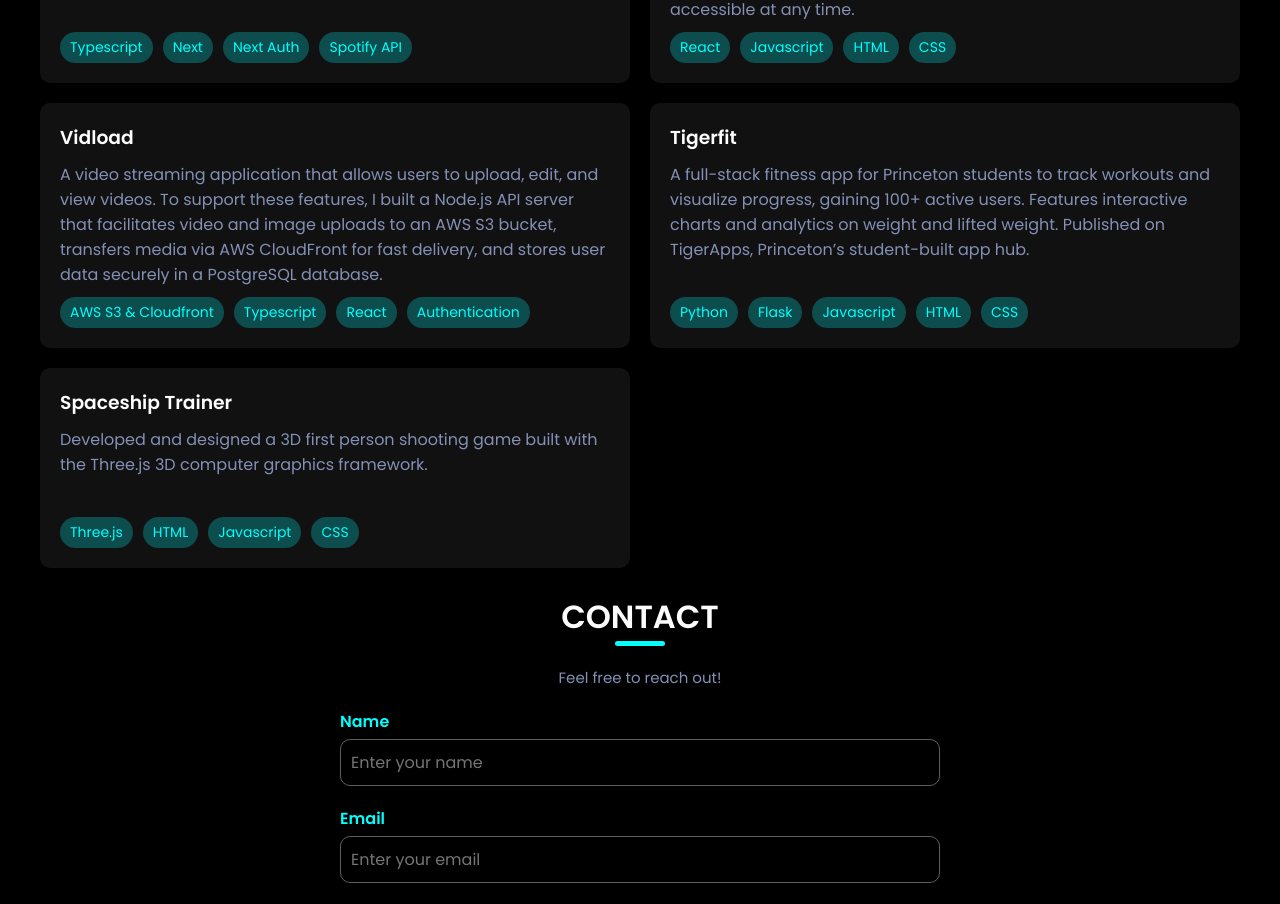
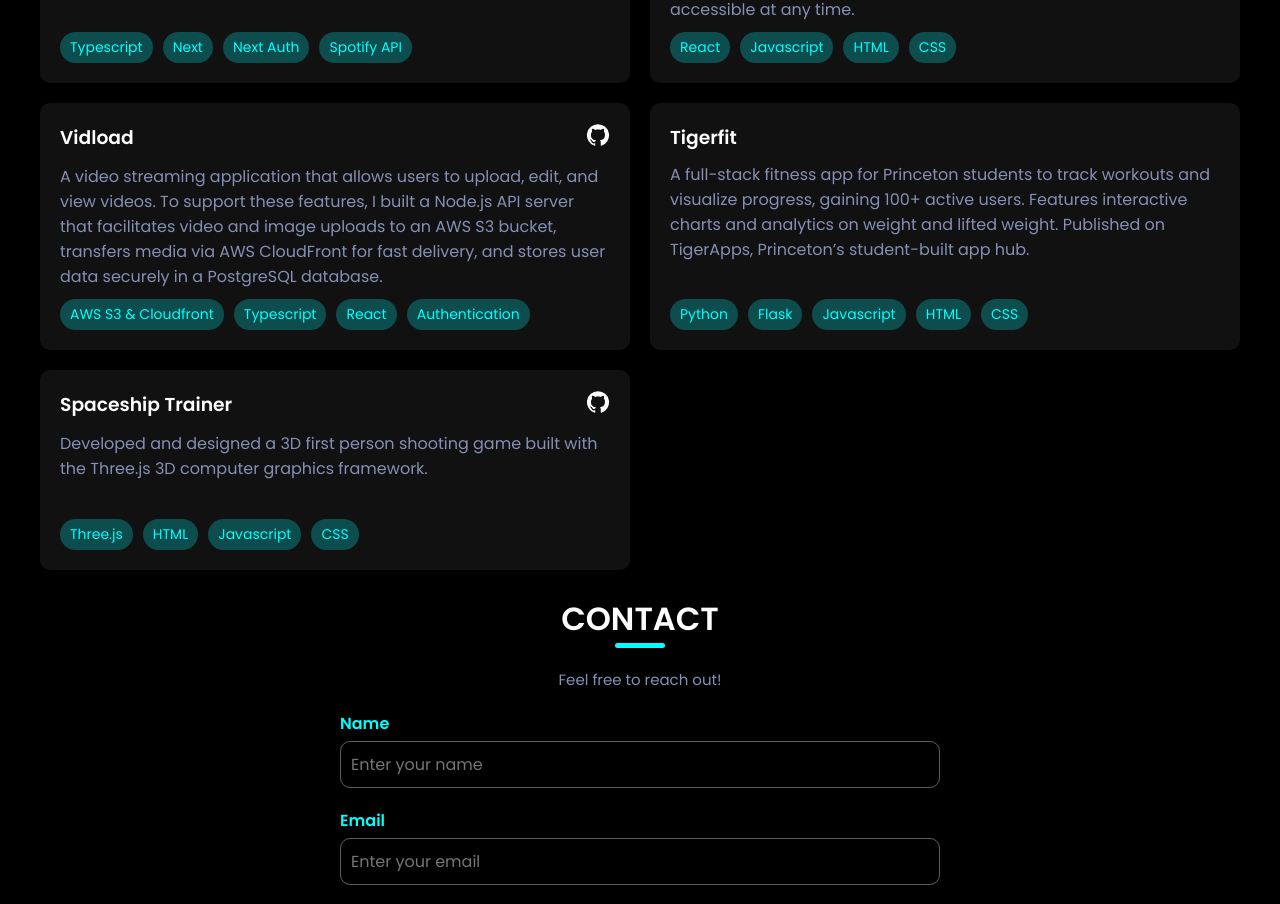
Before and after one commit to kevincas01/portfolio, a React (Create React App) app: page / in a window 1280 px wide. Shown: the part 2879-3783 px from the top of the page. Built offline with nearby package versions, Linux system fonts and the light colour scheme; the HTML template or start-up script is replaced by a standard one.

Commit message:
project github links

```diff
--- a/src/Components/Projects.js
+++ b/src/Components/Projects.js
@@ -16,12 +16,13 @@ const Projects = () => {
       skills: ["React", "Javascript", "HTML", "CSS"],
       imagePath: "/projects/unlimited1.png",
       githubLink: "https://github.com/kevincas01/gamecenter-single-player",
-      siteLink:"https://gamecenter-single-player.vercel.app/"
+      siteLink: "https://gamecenter-single-player.vercel.app/",
     },
     {
       title: "Vidload",
       description: `A video streaming application that allows users to upload, edit, and view videos. To support these features, I built a Node.js API server that facilitates video and image uploads to an AWS S3 bucket, transfers media via AWS CloudFront for fast delivery, and stores user data securely in a PostgreSQL database.`,
       skills: ["AWS S3 & Cloudfront", "Typescript", "React", "Authentication"],
+      githubLink: "https://github.com/kevincas01/Video-Upload",
     },
     {
       title: "Tigerfit",
@@ -32,6 +33,7 @@ const Projects = () => {
       title: "Spaceship Trainer",
       description: `Developed and designed a 3D first person shooting game built with the Three.js 3D computer graphics framework.`,
       skills: ["Three.js", "HTML", "Javascript", "CSS"],
+      githubLink: "https://github.com/kevincas01/SpaceShipTrainer",
     },
   ];
   return (
```
